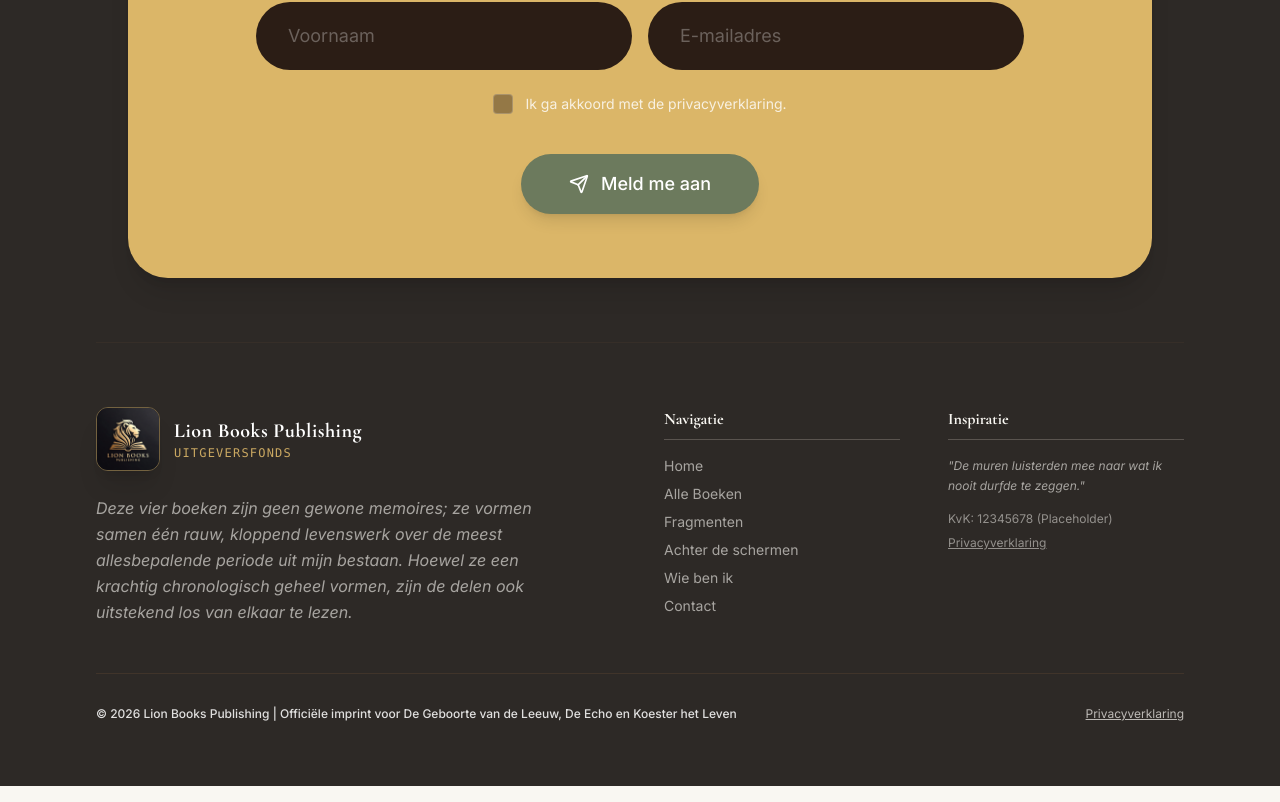
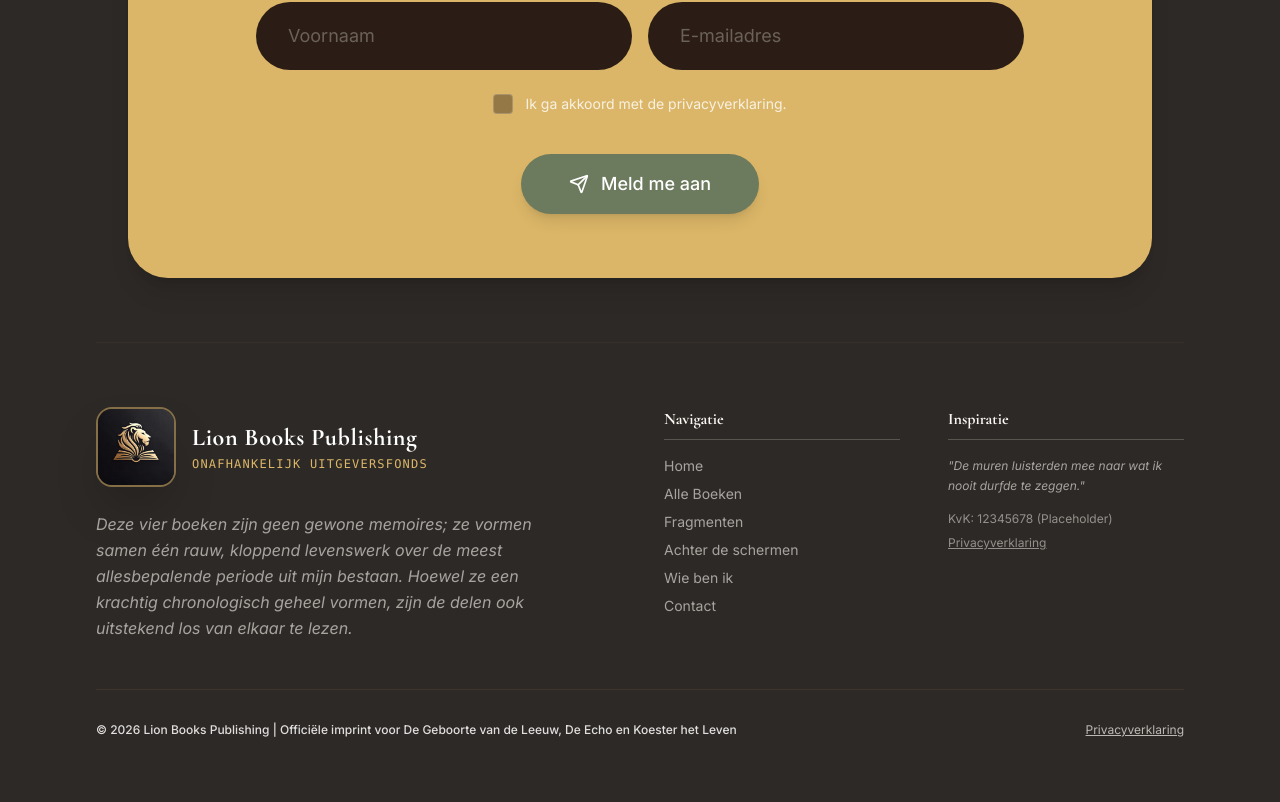
Before and after one commit to PaulvanGeenen/Paul-van-Geenen.nl, a React (Vite) app: page / in a window 1280 px wide. Shown: the part 1558-2360 px from the top of the page. Built offline with nearby package versions, Linux system fonts and the light colour scheme; no server answers.

Commit message:
Lion Books embleem geüpdatet met de nieuwe tekstloze afbeelding: groter, scherper en royaler in navbar en footer

```diff
--- a/src/components/layout/Footer.tsx
+++ b/src/components/layout/Footer.tsx
@@ -15,15 +15,15 @@ export function Footer() {
       )}
       <div className="max-w-7xl mx-auto grid grid-cols-1 md:grid-cols-4 gap-12">
         <div className="col-span-1 md:col-span-2">
-          <div className="flex items-center gap-3.5 mb-6">
+          <div className="flex items-center gap-4 mb-6">
             <img
-              src="/images/lion-books-logo.jpg"
+              src="/images/lion-books-emblem.jpg"
               alt="Lion Books Publishing"
-              className="w-14 h-14 md:w-16 md:h-16 rounded-xl object-cover border border-earth-gold/40 shadow-xl shrink-0"
+              className="w-16 h-16 md:w-20 md:h-20 rounded-2xl object-cover border-2 border-earth-gold/50 shadow-2xl shrink-0"
             />
             <div className="flex flex-col">
-              <span className="font-serif font-bold text-white text-lg md:text-xl tracking-wide">Lion Books Publishing</span>
-              <span className="text-xs text-earth-gold/90 font-mono uppercase tracking-widest">Uitgeversfonds</span>
+              <span className="font-serif font-bold text-white text-xl md:text-2xl tracking-wide">Lion Books Publishing</span>
+              <span className="text-xs text-earth-gold font-mono uppercase tracking-widest mt-0.5">Onafhankelijk Uitgeversfonds</span>
             </div>
           </div>
           <p className="text-earth-light opacity-60 max-w-md leading-relaxed italic">
--- a/src/components/layout/Navbar.tsx
+++ b/src/components/layout/Navbar.tsx
@@ -56,18 +56,18 @@ export function Navbar() {
           <Link to="/" className="flex items-center gap-2.5 sm:gap-3 group">
             {isLionBooks ? (
               <>
-                <div className="w-10 h-10 md:w-11 md:h-11 rounded-xl overflow-hidden border border-earth-gold/50 shadow-md shrink-0 bg-[#0e0d0c] flex items-center justify-center group-hover:scale-105 transition-transform">
+                <div className="w-12 h-12 md:w-14 md:h-14 rounded-2xl overflow-hidden border border-earth-gold/60 shadow-lg shrink-0 bg-[#0e0d0c] flex items-center justify-center group-hover:scale-105 group-hover:border-earth-gold transition-all duration-300">
                   <img
-                    src="/images/lion-books-logo.jpg"
+                    src="/images/lion-books-emblem.jpg"
                     alt="Lion Books Emblem"
-                    className="w-full h-full object-cover object-[center_30%] scale-[1.38] pointer-events-none"
+                    className="w-full h-full object-cover pointer-events-none"
                   />
                 </div>
-                <div className="flex flex-col">
-                  <span className="text-base md:text-xl font-serif font-bold tracking-tight text-white leading-tight">
-                    Lion Books <span className="text-earth-gold font-light text-xs md:text-sm uppercase tracking-wider block sm:inline sm:ml-1">Publishing</span>
+                <div className="flex flex-col justify-center">
+                  <span className="text-lg md:text-2xl font-serif font-bold tracking-tight text-white leading-tight">
+                    Lion Books <span className="text-earth-gold font-light text-xs md:text-sm uppercase tracking-widest block sm:inline sm:ml-1.5">Publishing</span>
                   </span>
-                  <span className="text-[10px] text-earth-light/60 font-sans hidden sm:block">
+                  <span className="text-[11px] text-earth-light/60 font-sans hidden sm:block">
                     Fonds van Paul van Geenen
                   </span>
                 </div>
--- a/src/pages/BookDetail.tsx
+++ b/src/pages/BookDetail.tsx
@@ -119,7 +119,7 @@ export function BookDetail() {
                 <p className="text-xl text-earth-warm italic">{book.subtitle}</p>
                 <div className="mt-4 flex items-center gap-3">
                   <div className="inline-flex items-center gap-2 px-3 py-1.5 rounded-lg bg-earth-clay/10 border border-earth-clay/20 text-xs text-earth-dark font-medium">
-                    <img src="/images/lion-books-logo.jpg" alt="Lion Books" className="w-5 h-5 rounded object-cover" />
+                    <img src="/images/lion-books-emblem.jpg" alt="Lion Books" className="w-6 h-6 rounded-md object-cover border border-earth-clay/30" />
                     <span>Uitgeverij: <strong>Lion Books Publishing</strong></span>
                   </div>
                 </div>
```
Also changed, not shown: public/images/lion-books-emblem.jpg (added), public/images/lion-books-emblem.png (added).
